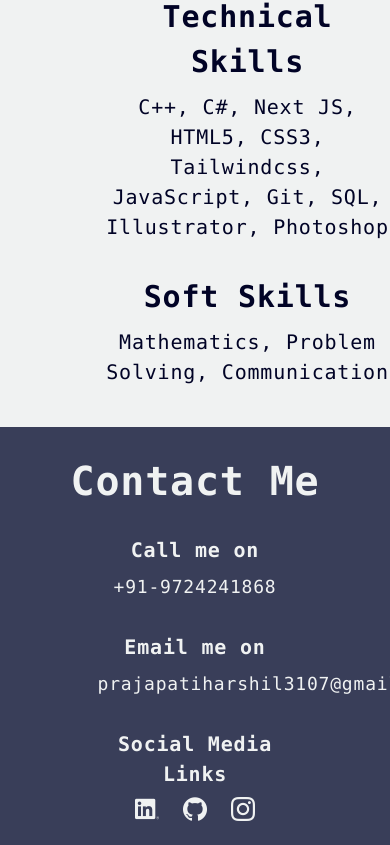
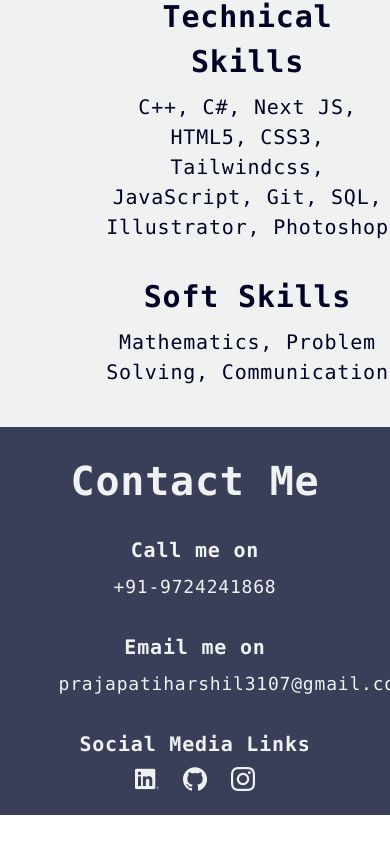
Before and after one commit to hARSHILp7/My-Portfolio, a Next.js app: page / in a window 390 px wide. Shown: the part 5209-6054 px from the top of the page. After the commit the page ends 6024 px from the top, so only its background shows below. Built offline with nearby package versions, Linux system fonts and the light colour scheme.

Commit message:
fifth commit

```diff
--- a/pages/index.js
+++ b/pages/index.js
@@ -155,7 +155,7 @@ export default function Home() {
       <div className="text-center bg-[#393E59] text-[#F0F2F2] font-mono" id="ContactMe">
         <div className="py-6">
           <p className="text-[40px] mb-6 font-bold">Contact Me</p>
-          <ul className="flex flex-col justify-between max-w-[50%] mx-auto md:flex-row">
+          <ul className="flex flex-col justify-between max-w-[70%] md:max-w-[50%] mx-auto md:flex-row">
             <li className="mb-8 text-center md:mb-0">
               <p className="mb-2 font-bold text-[20px]">Call me on</p>
               <p className="text-[18px]">+91-9724241868</p>
```
